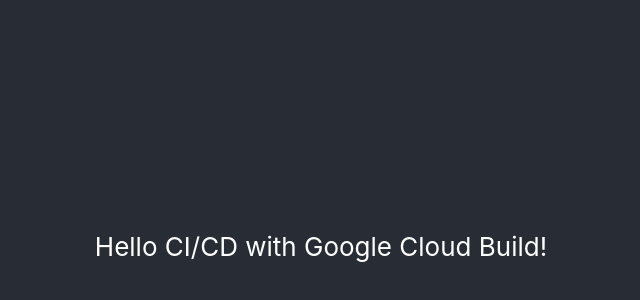
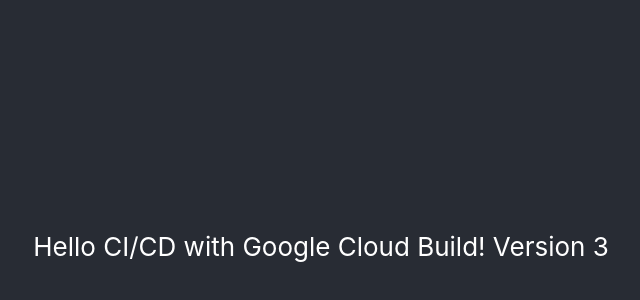
Before and after one commit to DavTho1983/host-test, a React (Create React App) app: page / in a window 1280 px wide. Shown: the part 154-454 px from the top of the page, without its empty margins (319-959 px from the left). Built offline with nearby package versions, Linux system fonts and the light colour scheme.

Commit message:
commit to test push trigger 3

```diff
--- a/src/App.js
+++ b/src/App.js
@@ -7,6 +7,7 @@
     <div className="App">
       <header className="App-header">
         Hello CI/CD with Google Cloud Build!
+        Version 3
       </header>
     </div>
   );
```
